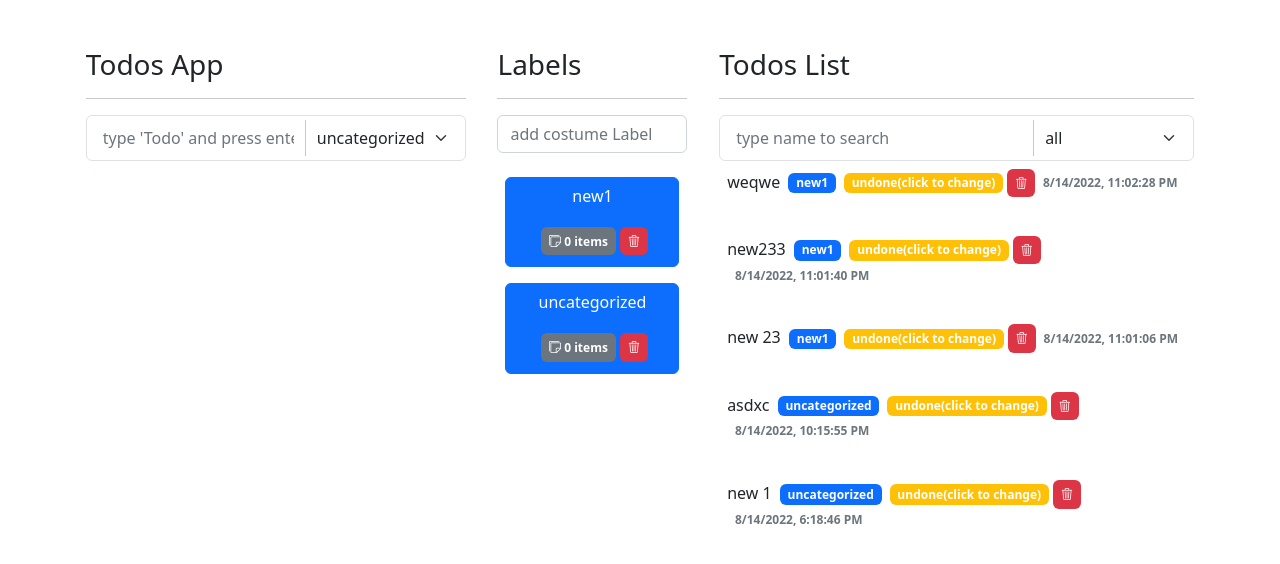
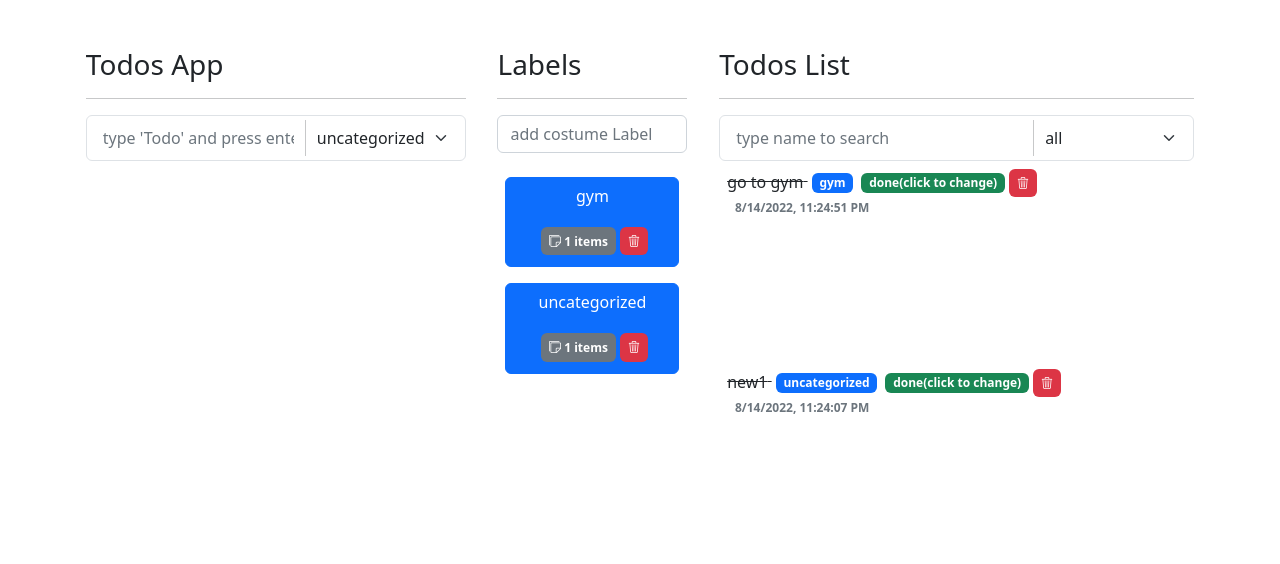
Before and after one commit to alirzaghlmpr/react-todo-app, a React (Create React App) app: page / in a window 1280 px wide. Shown: the top 564 px of the page. Built offline with nearby package versions, Linux system fonts and the light colour scheme; no server answers; data requests are answered from the project's data file.

Commit message:
add 'update label' feature

```diff
--- a/db.json
+++ b/db.json
@@ -1,51 +1,30 @@
 {
   "todos": [
     {
-      "todo": "new 1",
+      "todo": "new1",
       "label": "uncategorized",
-      "id": "8e265a8b",
-      "date": "8/14/2022, 6:18:46 PM",
-      "isDone": false
+      "id": "5c1d0f5c",
+      "date": "8/14/2022, 11:24:07 PM",
+      "isDone": true
     },
     {
-      "todo": "asdxc",
-      "label": "uncategorized",
-      "id": "934b11fa",
-      "date": "8/14/2022, 10:15:55 PM",
-      "isDone": false
-    },
-    {
-      "todo": "new 23",
-      "label": "new1",
-      "id": "9efa8963",
-      "date": "8/14/2022, 11:01:06 PM",
-      "isDone": false
-    },
-    {
-      "todo": "new233",
-      "label": "new1",
-      "id": "5c131d27",
-      "date": "8/14/2022, 11:01:40 PM",
-      "isDone": false
-    },
-    {
-      "todo": "weqwe",
-      "label": "new1",
-      "id": "8c35fbe3",
-      "date": "8/14/2022, 11:02:28 PM",
-      "isDone": false
+      "todo": "go to gym",
+      "label": "gym",
+      "id": "f8b57aaf",
+      "date": "8/14/2022, 11:24:51 PM",
+      "isDone": true
     }
   ],
   "labels": [
     {
       "label": "uncategorized",
-      "count": 0,
+      "count": 1,
       "id": "0"
     },
     {
-      "label": "new1",
-      "count": 0,
-      "id": "4cbb11d2"
+      "label": "gym",
+      "count": 1,
+      "id": "f8a7ce08"
     }
   ]
 }
--- a/src/Components/Main.jsx
+++ b/src/Components/Main.jsx
@@ -24,9 +24,10 @@ export default function Main() {
         })
 
         let label = findLabel(data.label, [...labelsList])
+        label.count = label.count + 1
         updateLabel(label).then(response => {
             console.log(response)
-            dispatch({ type: actionTypes.UPDATE_LABEL, payload: { label: label } })
+            dispatch({ type: actionTypes.UPDATE_LABEL, payload: { data: label } })
         })
     }
 
@@ -46,10 +47,17 @@ export default function Main() {
         })
     }
 
-    function handleTodoDelete(id) {
-        deleteTodo(id).then(response => {
+    function handleTodoDelete(data) {
+        deleteTodo(data.id).then(response => {
             console.log(response)
-            dispatch({ type: actionTypes.DELETE_TODO, payload: { id: id } })
+            dispatch({ type: actionTypes.DELETE_TODO, payload: { id: data.id } })
+        })
+
+        let label = findLabel(data.label, [...labelsList])
+        label.count = label.count - 1
+        updateLabel(label).then(response => {
+            console.log(response)
+            dispatch({ type: actionTypes.UPDATE_LABEL, payload: { data: label } })
         })
     }
 
--- a/src/Components/Todo.jsx
+++ b/src/Components/Todo.jsx
@@ -11,7 +11,7 @@ export default function Todo({ todo, handleDelete, handleToggle }) {
                 {`badge ${isDone ? "bg-success" : "bg-warning"} m-1`}>
                 {isDone ? "done(click to change)" : "undone(click to change)"}
             </span>
-            <span onClick={() => handleDelete(todo.id)}
+            <span onClick={() => handleDelete(todo)}
                 className="badge text-bg-danger p-2"> <i className="bi bi-trash3">
                 </i> </span>
             <span className="badge text-muted">{todo.date}</span>
--- a/src/Reducer/index.js
+++ b/src/Reducer/index.js
@@ -77,6 +77,15 @@ export function reducer(state, action) {
         todosList: todos,
       };
 
+    case actionTypes.UPDATE_LABEL:
+      let labels = [...state.labelsList];
+
+      labels[labels.findIndex((item) => item.id === action.payload.data.id)] =
+        action.payload.data;
+      return {
+        ...state,
+        labelsList: labels,
+      };
     default:
       throw new Error("invalid action type");
   }
```
